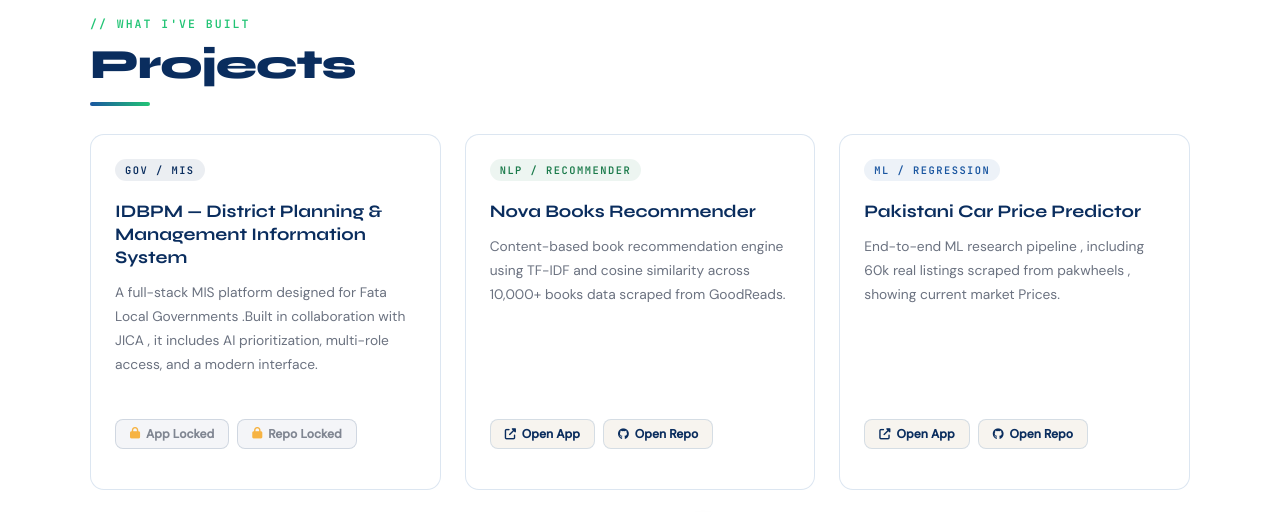
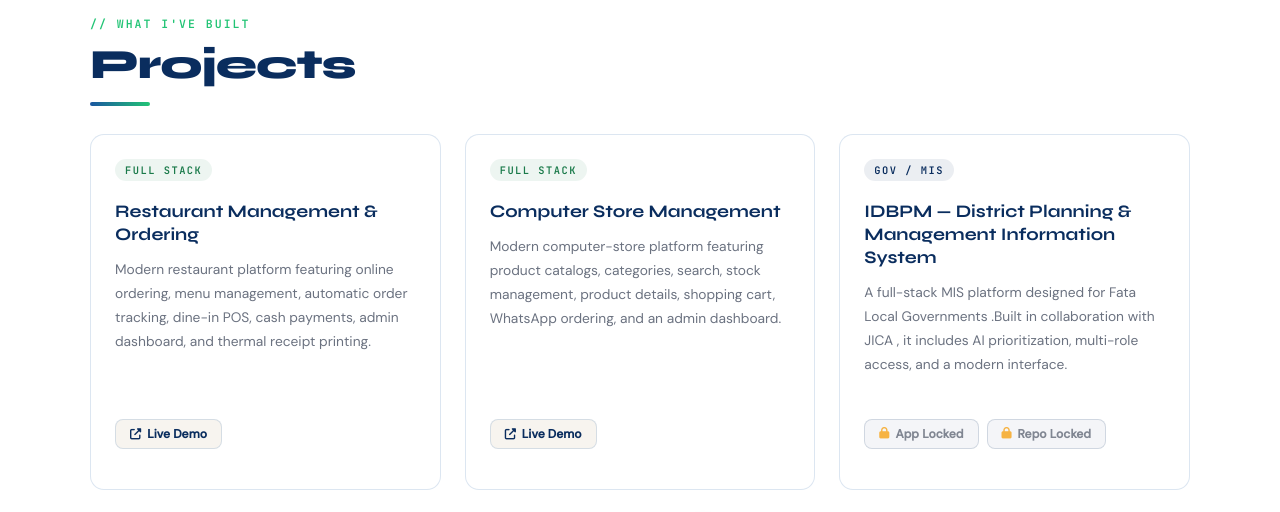
Before and after one commit to harisyar-ai/harisyar-ai, a plain HTML site: page index.html in a window 1280 px wide. Shown: the part 3040-3552 px from the top of the page. Drawn offline with Linux system fonts and the light colour scheme.

Commit message:
Add restaurant and computer store projects
Added two project cards for Restaurant Management and Computer Store Management with descriptions and live demo links.

```diff
--- a/index.html
+++ b/index.html
@@ -1663,6 +1663,38 @@
     <!-- Mobile carousel -->
     <div class="swipe-carousel-wrap">
     <div class="projects-grid reveal" id="projectsTrack">
+      <!-- Restaurant Management & Ordering -->
+      <div class="project-card">
+        <div class="project-header">
+          <span class="project-type type-nlp">Full Stack</span>
+        </div>
+        <div class="project-body">
+          <div class="project-title">Restaurant Management &amp; Ordering</div>
+          <p class="project-desc">
+            Modern restaurant platform featuring online ordering, menu management, automatic order tracking, dine-in POS, cash payments, admin dashboard, and thermal receipt printing.
+          </p>
+          <div class="project-links">
+            <a href="https://amazing-foods.up.railway.app/" target="_blank" rel="noopener noreferrer" class="proj-link"><i class="fas fa-external-link-alt"></i> Live Demo</a>
+          </div>
+        </div>
+      </div>
+
+      <!-- Computer Store Management -->
+      <div class="project-card">
+        <div class="project-header">
+          <span class="project-type type-nlp">Full Stack</span>
+        </div>
+        <div class="project-body">
+          <div class="project-title">Computer Store Management</div>
+          <p class="project-desc">
+            Modern computer-store platform featuring product catalogs, categories, search, stock management, product details, shopping cart, WhatsApp ordering, and an admin dashboard.
+          </p>
+          <div class="project-links">
+            <a href="https://amazing-tech-store.up.railway.app/" target="_blank" rel="noopener noreferrer" class="proj-link"><i class="fas fa-external-link-alt"></i> Live Demo</a>
+          </div>
+        </div>
+      </div>
+
 
       <!-- FEATURED: IDBPM -->
       <div class="project-card featured">
```
